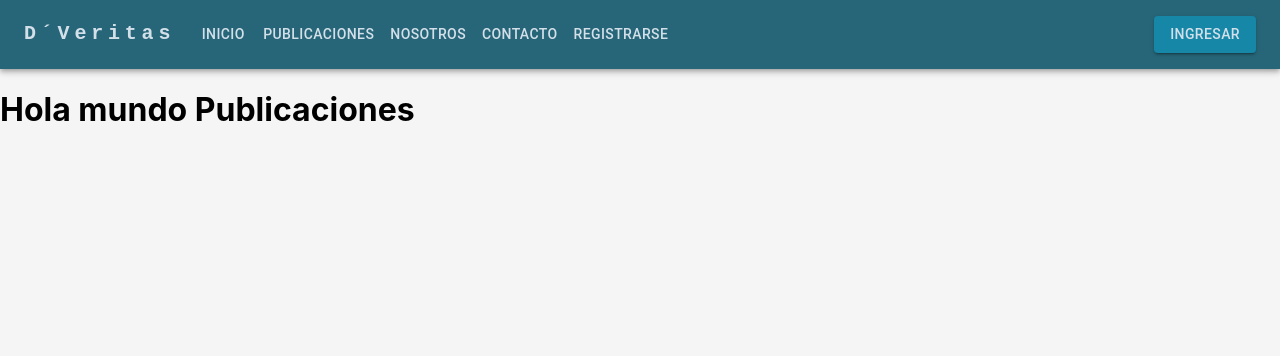
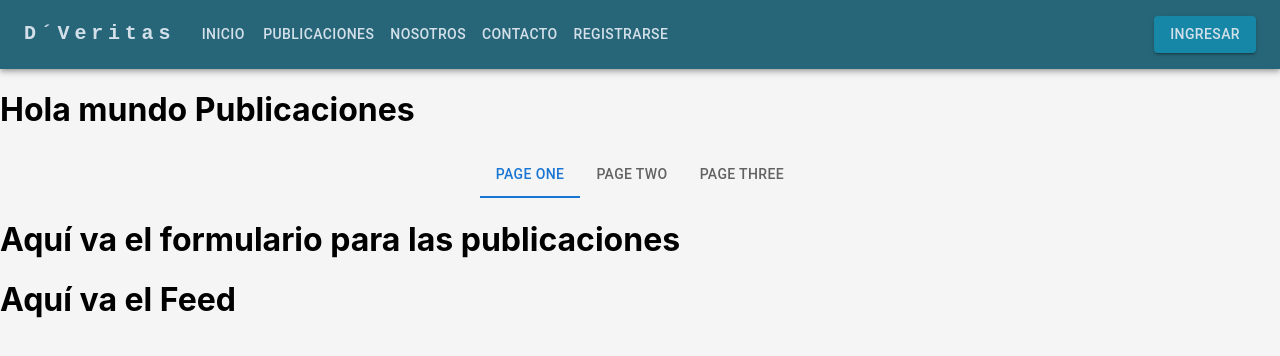
Before and after one commit to Emanuel-SO/DVeritas, a React (Create React App) app: page /publicaciones in a window 1280 px wide. Shown: the top 356 px of the page. Built offline with nearby package versions, Linux system fonts and the light colour scheme; the HTML template or start-up script is replaced by a standard one.

Commit message:
comiezo de publicaciones

```diff
--- a/src/App.js
+++ b/src/App.js
@@ -15,6 +15,7 @@ function App() {
       <Routes>
         <Route path='/' element={<Inicio/>}/>
         <Route path="/publicaciones" element={<Publicaciones/>}/>
+        <Route path="/publicaciones/megusta" element={<Publicaciones/>}/>
         <Route path="/contacto"  element={<Contacto/>}/>
         <Route path="/nosotros" element={<Nosotros/>}/>
         <Route path="/registrar" element={<Registrar/>}/>
--- a/src/Components/AppBar/ResponsiveAppBar.js
+++ b/src/Components/AppBar/ResponsiveAppBar.js
@@ -29,7 +29,7 @@ function ResponsiveAppBar() {
 
 
   return (
-    <AppBar position="static" sx={{ bgcolor: "#276678" }}>
+    <AppBar position="static" sx={{ bgcolor: "#276678"}}>
       <Container maxWidth="xl">
         <Toolbar disableGutters>
           {/* <AdbIcon sx={{ display: { xs: 'none', md: 'flex' }, mr: 1 }} /> */}
@@ -177,7 +177,7 @@ function ResponsiveAppBar() {
 
 
               <Link to="/ingresar" className="link-decoration">
-                <Button variant="contained"  sx={{ my: 2, color: "#D3E0EA", bgcolor:"#1687A7" }}>
+                <Button variant="contained"  sx={{ my: 2, color: "#D3E0EA", bgcolor:"#1687A7" , '&:hover': { bgcolor: '#125E75'} }}>
                   Ingresar
                 </Button>
               </Link>
--- a/src/Components/Footer/Footer.js
+++ b/src/Components/Footer/Footer.js
@@ -8,7 +8,7 @@ import { Link } from "react-router-dom";
 
 import './Footer.css';
 
-
+// sx={{ display:{lg:'none', xs: 'block'} }}
 
 function Footer(){
     return (
@@ -20,21 +20,21 @@ function Footer(){
                 <List>
                     <Grid container spacing={2}>
                         <Grid item xs={6}>
-                            <ListItem disablePadding>
-                                <Link to="/" className="link-decoration">
+                            <ListItem disablePadding sx={{  justifyContent: "center" }}>
+                                <Link to="/" className="link-decoration" >
                                     <ListItemButton>
                                         <ListItemText primary="Inicio" sx={{color: "#D3E0EA"}}/>
                                     </ListItemButton>
                                 </Link>
                             </ListItem>
-                            <ListItem disablePadding>
+                            <ListItem disablePadding sx={{  justifyContent: "center" }}>
                                 <Link to="/publicaciones" className="link-decoration">
                                     <ListItemButton>
                                         <ListItemText primary="Publicaciones" sx={{color: "#D3E0EA"}}/>
                                     </ListItemButton>
                                 </Link>
                             </ListItem>
-                            <ListItem disablePadding>
+                            <ListItem disablePadding sx={{  justifyContent: "center" }}>
                                 <Link to="/nosotros" className="link-decoration">
                                     <ListItemButton>
                                         <ListItemText primary="Nosotros" sx={{color: "#D3E0EA"}}/>
@@ -43,28 +43,28 @@ function Footer(){
                             </ListItem>
                         </Grid>
                         <Grid item xs={6}>
-                            <ListItem disablePadding>
+                            <ListItem disablePadding sx={{  justifyContent: "center" }}>
                                 <Link to="/contacto" className="link-decoration">
                                     <ListItemButton>
                                         <ListItemText primary="Contacto" sx={{color: "#D3E0EA"}}/>
                                     </ListItemButton>
                                 </Link>
                             </ListItem>
-                            <ListItem disablePadding>
+                            <ListItem disablePadding sx={{  justifyContent: "center" }}>
                                 <Link to="/registrar" className="link-decoration">
                                     <ListItemButton>
                                         <ListItemText primary="Registrarse" sx={{color: "#D3E0EA"}}/>
                                     </ListItemButton>
                                 </Link>
                             </ListItem>
-                            <ListItem disablePadding>
+                            <ListItem disablePadding sx={{  justifyContent: "center" }}>
                                 <Link to="/ingresar" className="link-decoration">
                                     <ListItemButton>
                                         <ListItemText primary="Ingresar" sx={{color: "#D3E0EA"}}/>
                                     </ListItemButton>
                                 </Link>
                             </ListItem>
-                            <ListItem disablePadding>
+                            <ListItem disablePadding sx={{  justifyContent: "center" }}>
                                 <Link className="link-decoration">
                                     <ListItemButton>
                                         <ListItemText primary="Perfil" sx={{color: "#D3E0EA"}}/>
@@ -75,12 +75,12 @@ function Footer(){
                     </Grid>
                 </List>
             </Grid>
-            <Grid item xs={12} sm={4} textAlign="center">
+            <Grid item xs={12} sm={4}>
                 <List>
                     <Grid container>
-                        <Grid item xs={4} sm={12}>
+                        <Grid item xs={4} sm={12} >
                             <Link className="link-decoration">
-                                <ListItem>
+                                <ListItem sx={{  justifyContent: "center" }}>
                                         <ListItemAvatar>
                                             <Avatar sx={{bgcolor: "#276678"}}>
                                                 <LinkedInIcon/>
@@ -91,7 +91,7 @@ function Footer(){
                             </Link>
                         </Grid>
                         <Grid item xs={4} sm={12}>
-                            <Link className="link-decoration">
+                            <a href="https://github.com/LouckGuntz/DVeritas/" target="_blank" rel="noreferrer" className="link-decoration">
                                 <ListItem>
                                     <ListItemAvatar>
                                         <Avatar sx={{bgcolor: "#276678"}}>
@@ -100,10 +100,10 @@ function Footer(){
                                     </ListItemAvatar>
                                     <ListItemText primary="GitHub" sx={{color: "#D3E0EA"}} />
                                 </ListItem>
-                            </Link>
+                            </a>
                         </Grid>
-                        <Grid item xs={4} sm={12}>
-                            <Link className="link-decoration">
+                        <Grid item xs={4} sm={12} >
+                            <Link className="link-decoration" >
                                 <ListItem>
                                     <ListItemAvatar>
                                         <Avatar sx={{bgcolor: "#276678"}}>
--- /dev/null
+++ b/src/Components/Publicaciones/Feed/Feed.js
@@ -0,0 +1,8 @@
+
+function Feed (){
+    return(
+        <h1>Aquí va el Feed</h1>
+    )
+}
+
+export default Feed;
--- /dev/null
+++ b/src/Components/Publicaciones/Filtros/Filtros.js
@@ -0,0 +1,34 @@
+import * as React from 'react';
+import Box from '@mui/material/Box';
+import Tabs from '@mui/material/Tabs';
+import Tab from '@mui/material/Tab';
+
+function LinkTab(props) {
+  return (
+    <Tab
+      component="a"
+      onClick={(event) => {
+        event.preventDefault();
+      }}
+      {...props}
+    />
+  );
+}
+
+export default function NavTabs() {
+  const [value, setValue] = React.useState(0);
+
+  const handleChange = (event, newValue) => {
+    setValue(newValue);
+  };
+
+  return (
+    <Box sx={{ width: '100%' }}>
+      <Tabs value={value} onChange={handleChange} aria-label="nav tabs example" centered>
+        <LinkTab label="Page One" href="/drafts" />
+        <LinkTab label="Page Two" href="/trash" />
+        <LinkTab label="Page Three" href="/spam" />
+      </Tabs>
+    </Box>
+  );
+}
--- /dev/null
+++ b/src/Components/Publicaciones/FormularioPublicar/FormularioPublicar.js
@@ -0,0 +1,8 @@
+
+function FormularioPublicar (){
+    return(
+        <h1>Aquí va el formulario para las publicaciones</h1>
+    )
+}
+
+export default FormularioPublicar;
--- a/src/Routes/Publicaciones.js
+++ b/src/Routes/Publicaciones.js
@@ -1,7 +1,16 @@
+import Feed from "../Components/Publicaciones/Feed/Feed";
+import NavTabs from "../Components/Publicaciones/Filtros/Filtros";
+// import Filtros from "../Components/Publicaciones/Filtros/Filtros";
+import FormularioPublicar from "../Components/Publicaciones/FormularioPublicar/FormularioPublicar";
 
 function Publicaciones(){
     return (
-        <h1>Hola mundo Publicaciones</h1>
+        <>
+            <h1>Hola mundo Publicaciones</h1>
+            <NavTabs/>
+            <FormularioPublicar/>
+            <Feed/>
+        </>
     )
 }
 export default Publicaciones;
```
Also changed, not shown: src/Components/Publicaciones/Feed/Feed.css (added), src/Components/Publicaciones/Filtros/Filtros.css (added), src/Components/Publicaciones/FormularioPublicar/FormularioPublicar.css (added).
